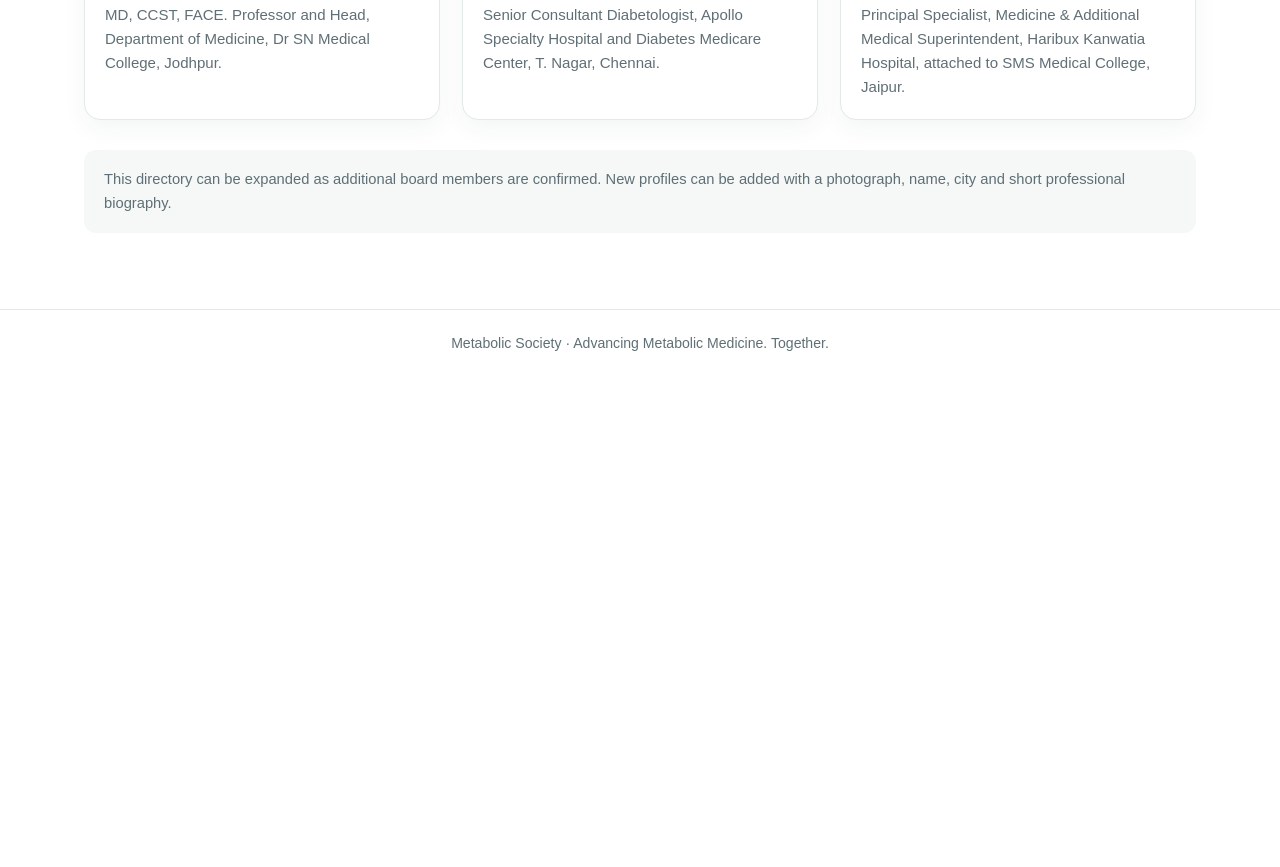
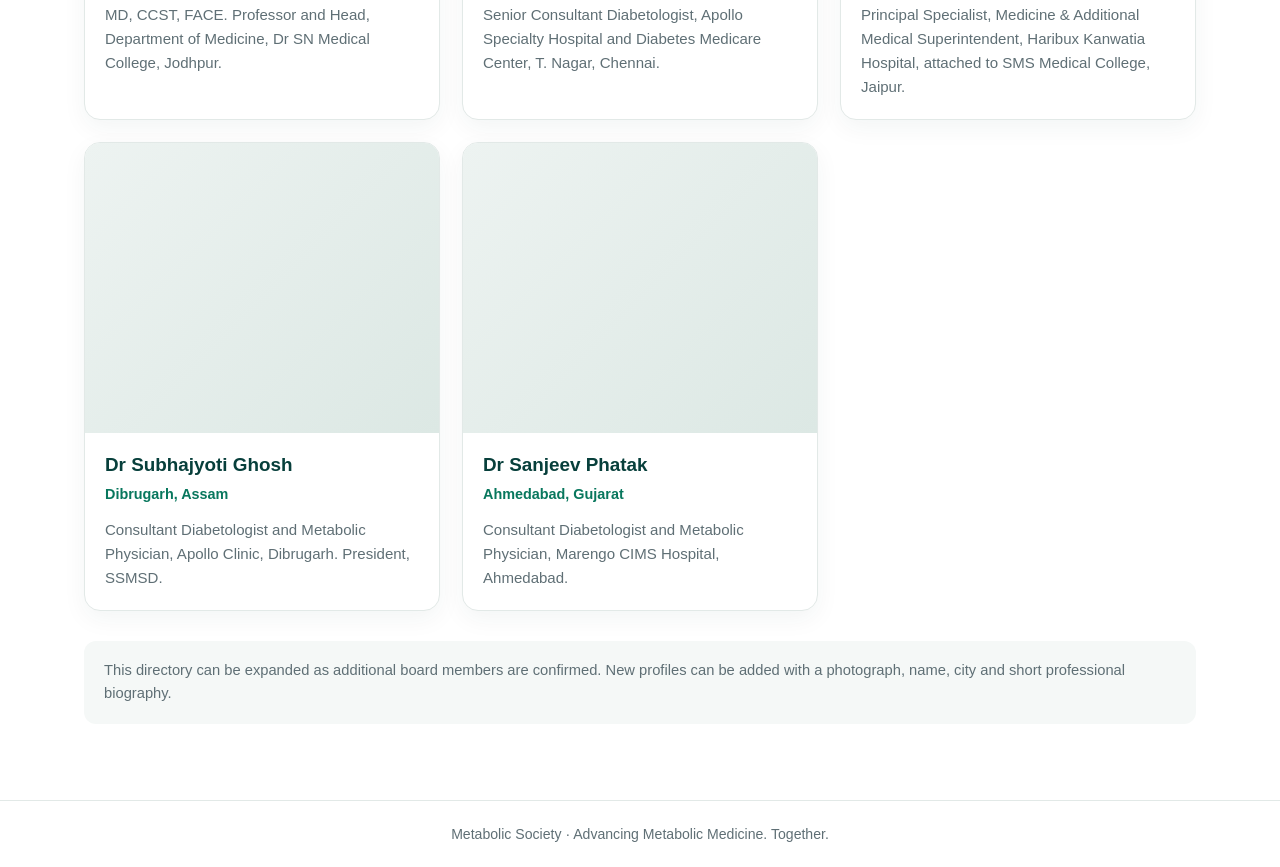
Before and after one commit to drrakeshparikh/metabolic-society, a plain HTML site: page national-board.html in a window 1280 px wide. Shown: the part 1197-2064 px from the top of the page. Before the commit the page ends 1574 px from the top, so only its background shows below. Drawn offline with Linux system fonts and the light colour scheme.

Commit message:
Add two National Board members

```diff
--- a/national-board.html
+++ b/national-board.html
@@ -25,6 +25,8 @@ main{max-width:1160px;margin:auto;padding:58px 24px 76px}.eyebrow{text-transform
 <article class="card"><div class="portrait"><img src="assets/sandeep-tak.jpg" alt="Dr Sandeep Tak" onerror="this.remove();this.parentElement.innerHTML='<span class=&quot;initials&quot;>ST</span>'"></div><div class="details"><h2>Dr Sandeep Tak</h2><div class="city">Jodhpur, Rajasthan</div><p class="bio">MD, CCST, FACE. Professor and Head, Department of Medicine, Dr SN Medical College, Jodhpur.</p></div></article>
 <article class="card"><div class="portrait"><img src="assets/g-vijaya-kumar.jpg" alt="Dr G. Vijaya Kumar" onerror="this.remove();this.parentElement.innerHTML='<span class=&quot;initials&quot;>VK</span>'"></div><div class="details"><h2>Dr G. Vijaya Kumar</h2><div class="city">Chennai, Tamil Nadu</div><p class="bio">Senior Consultant Diabetologist, Apollo Specialty Hospital and Diabetes Medicare Center, T. Nagar, Chennai.</p></div></article>
 <article class="card"><div class="portrait"><img src="assets/dheeraj-verma.jpg" alt="Dr Dheeraj Verma" onerror="this.remove();this.parentElement.innerHTML='<span class=&quot;initials&quot;>DV</span>'"></div><div class="details"><h2>Dr Dheeraj Verma</h2><div class="city">Jaipur, Rajasthan</div><p class="bio">Principal Specialist, Medicine &amp; Additional Medical Superintendent, Haribux Kanwatia Hospital, attached to SMS Medical College, Jaipur.</p></div></article>
+<article class="card"><div class="portrait"><img src="assets/subhajyoti-ghosh.jpg" alt="Dr Subhajyoti Ghosh" onerror="this.remove();this.parentElement.innerHTML='<span class=&quot;initials&quot;>SG</span>'"></div><div class="details"><h2>Dr Subhajyoti Ghosh</h2><div class="city">Dibrugarh, Assam</div><p class="bio">Consultant Diabetologist and Metabolic Physician, Apollo Clinic, Dibrugarh. President, SSMSD.</p></div></article>
+<article class="card"><div class="portrait"><img src="assets/dr-sanjeev-phatak.jpg" alt="Dr Sanjeev Phatak" onerror="this.remove();this.parentElement.innerHTML='<span class=&quot;initials&quot;>SP</span>'"></div><div class="details"><h2>Dr Sanjeev Phatak</h2><div class="city">Ahmedabad, Gujarat</div><p class="bio">Consultant Diabetologist and Metabolic Physician, Marengo CIMS Hospital, Ahmedabad.</p></div></article>
 </section>
 <div class="note">This directory can be expanded as additional board members are confirmed. New profiles can be added with a photograph, name, city and short professional biography.</div>
 </main>
```
